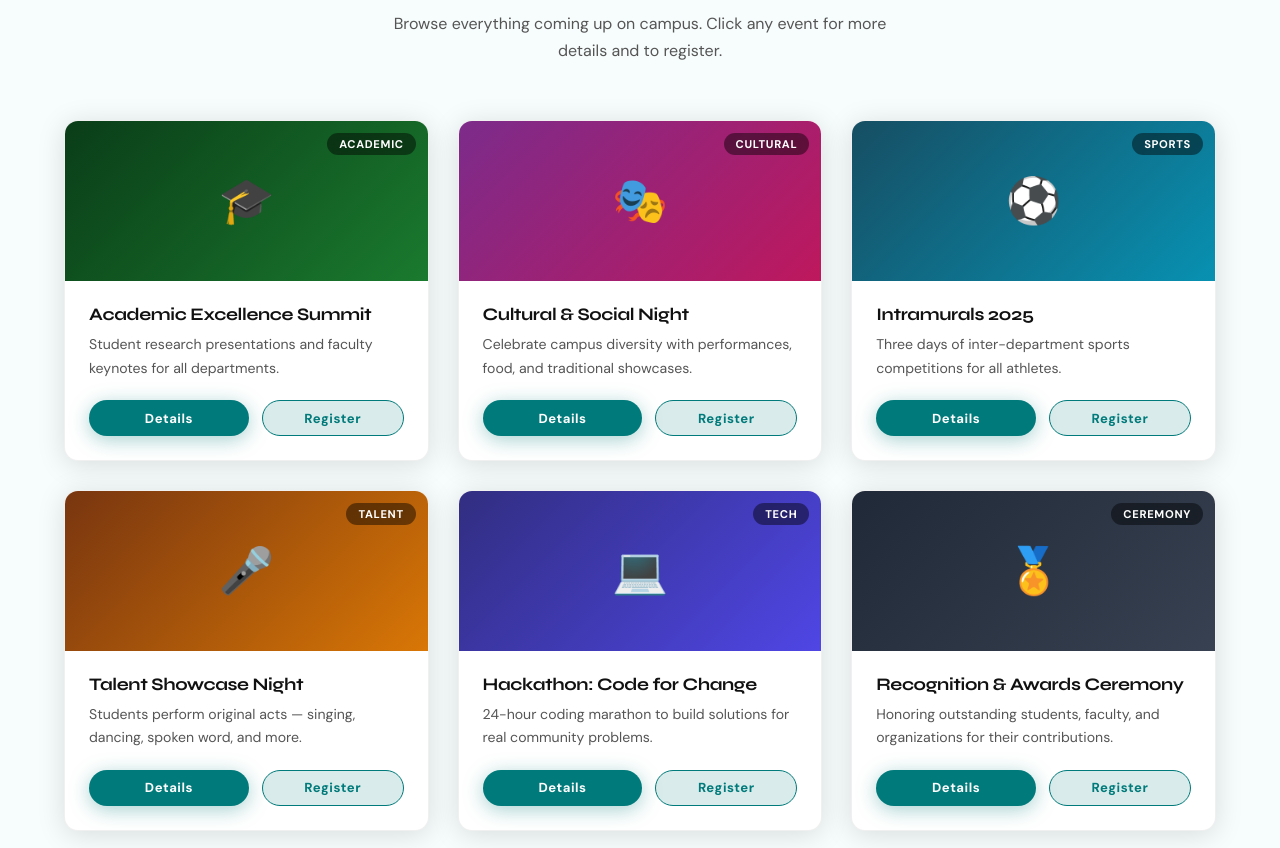
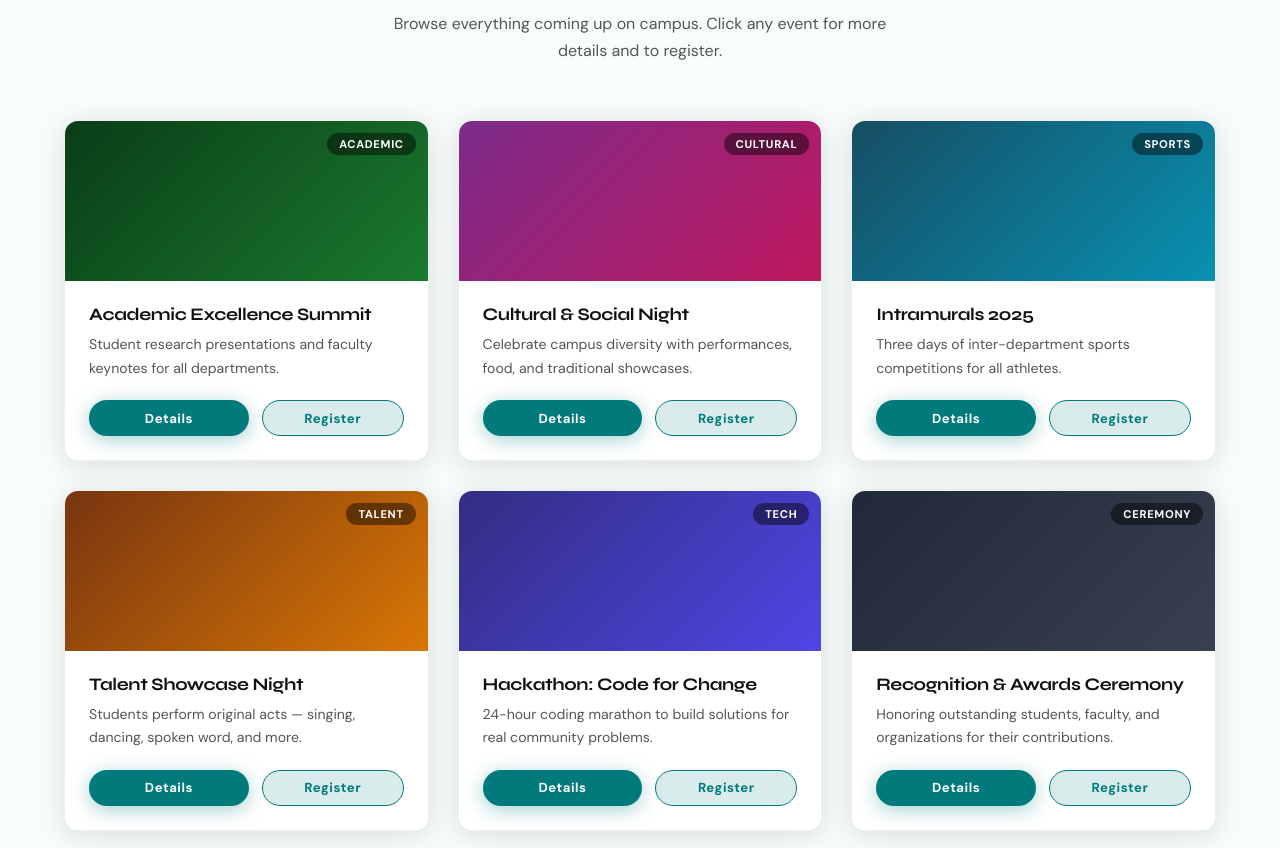
Before and after one commit to gwen041/tugon-event, a plain HTML site: page frontend/pages/event.html in a window 1280 px wide. Shown: the part 672-1520 px from the top of the page. Drawn offline with Linux system fonts and the light colour scheme.

Commit message:
emoji nomore

```diff
--- a/frontend/pages/event.html
+++ b/frontend/pages/event.html
@@ -68,7 +68,7 @@
 
         <div class="event-card">
           <div class="card-img" style="background:linear-gradient(135deg,#0a3d18,#1a7a2e);">
-            🎓<span class="card-badge">Academic</span>
+            <span class="card-badge">Academic</span>
           </div>
           <div class="card-body">
             <h3>Academic Excellence Summit</h3>
@@ -82,7 +82,7 @@
 
         <div class="event-card">
           <div class="card-img" style="background:linear-gradient(135deg,#7c2b8b,#be185d);">
-            🎭<span class="card-badge">Cultural</span>
+            <span class="card-badge">Cultural</span>
           </div>
           <div class="card-body">
             <h3>Cultural &amp; Social Night</h3>
@@ -96,7 +96,7 @@
 
         <div class="event-card">
           <div class="card-img" style="background:linear-gradient(135deg,#164e63,#0891b2);">
-            ⚽<span class="card-badge">Sports</span>
+            <span class="card-badge">Sports</span>
           </div>
           <div class="card-body">
             <h3>Intramurals 2025</h3>
@@ -110,7 +110,7 @@
 
         <div class="event-card">
           <div class="card-img" style="background:linear-gradient(135deg,#78350f,#d97706);">
-            🎤<span class="card-badge">Talent</span>
+            <span class="card-badge">Talent</span>
           </div>
           <div class="card-body">
             <h3>Talent Showcase Night</h3>
@@ -124,7 +124,7 @@
 
         <div class="event-card">
           <div class="card-img" style="background:linear-gradient(135deg,#312e81,#4f46e5);">
-            💻<span class="card-badge">Tech</span>
+            <span class="card-badge">Tech</span>
           </div>
           <div class="card-body">
             <h3>Hackathon: Code for Change</h3>
@@ -138,7 +138,7 @@
 
         <div class="event-card">
           <div class="card-img" style="background:linear-gradient(135deg,#1f2937,#374151);">
-            🏅<span class="card-badge">Ceremony</span>
+            <span class="card-badge">Ceremony</span>
           </div>
           <div class="card-body">
             <h3>Recognition &amp; Awards Ceremony</h3>
```
